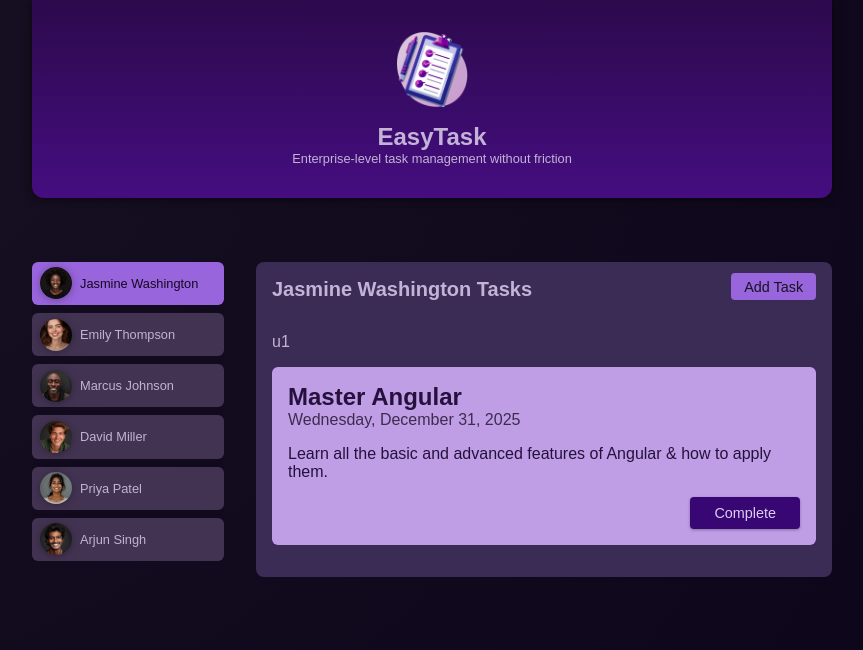
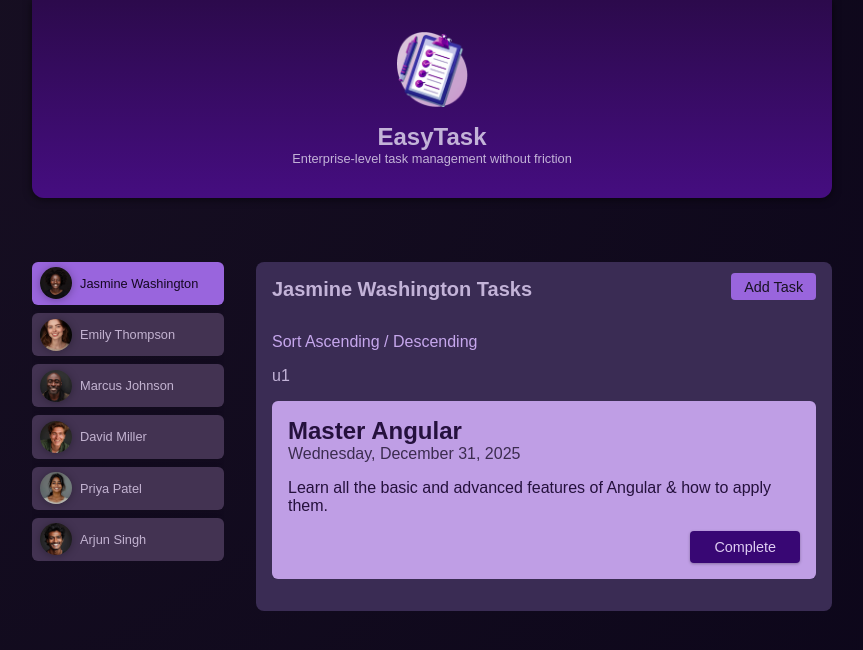
Before and after one commit to anjezzaa/RoutingAngular, an Angular app: page /users/u1/tasks in a window 1280 px wide. Shown: the top 650 px of the page, without its empty margins (208-1071 px from the left). Built offline with nearby package versions, Linux system fonts and the light colour scheme.

Commit message:
query parameters

```diff
--- a/src/app/tasks/tasks.component.css
+++ b/src/app/tasks/tasks.component.css
@@ -1,3 +1,13 @@
+a {
+  text-decoration: none;
+  color: #c6a7ed;
+}
+
+a:hover,
+a:active {
+  color:#9b79c6;
+}
+
 ul {
   list-style: none;
   margin: 1rem 0;
--- a/src/app/tasks/tasks.component.html
+++ b/src/app/tasks/tasks.component.html
@@ -1,3 +1,9 @@
+<p>
+  <a routerLink="./" [queryParams]="{order: 'asc'}">
+    Sort Ascending / Descending
+  </a>
+</p>
+
 <p>{{ userId() }}</p>
 <ul>
   @for (task of userTasks(); track task.id) {
--- a/src/app/tasks/tasks.component.ts
+++ b/src/app/tasks/tasks.component.ts
@@ -1,13 +1,13 @@
 import { Component, computed, inject, input } from '@angular/core';
+import { RouterLink } from '@angular/router';
 
 import { TaskComponent } from './task/task.component';
-import { Task } from './task/task.model';
 import { TasksService } from './tasks.service';
 
 @Component({
   selector: 'app-tasks',
   standalone: true,
-  imports: [TaskComponent],
+  imports: [TaskComponent, RouterLink],
   templateUrl: './tasks.component.html',
   styleUrl: './tasks.component.css',
 })
```
